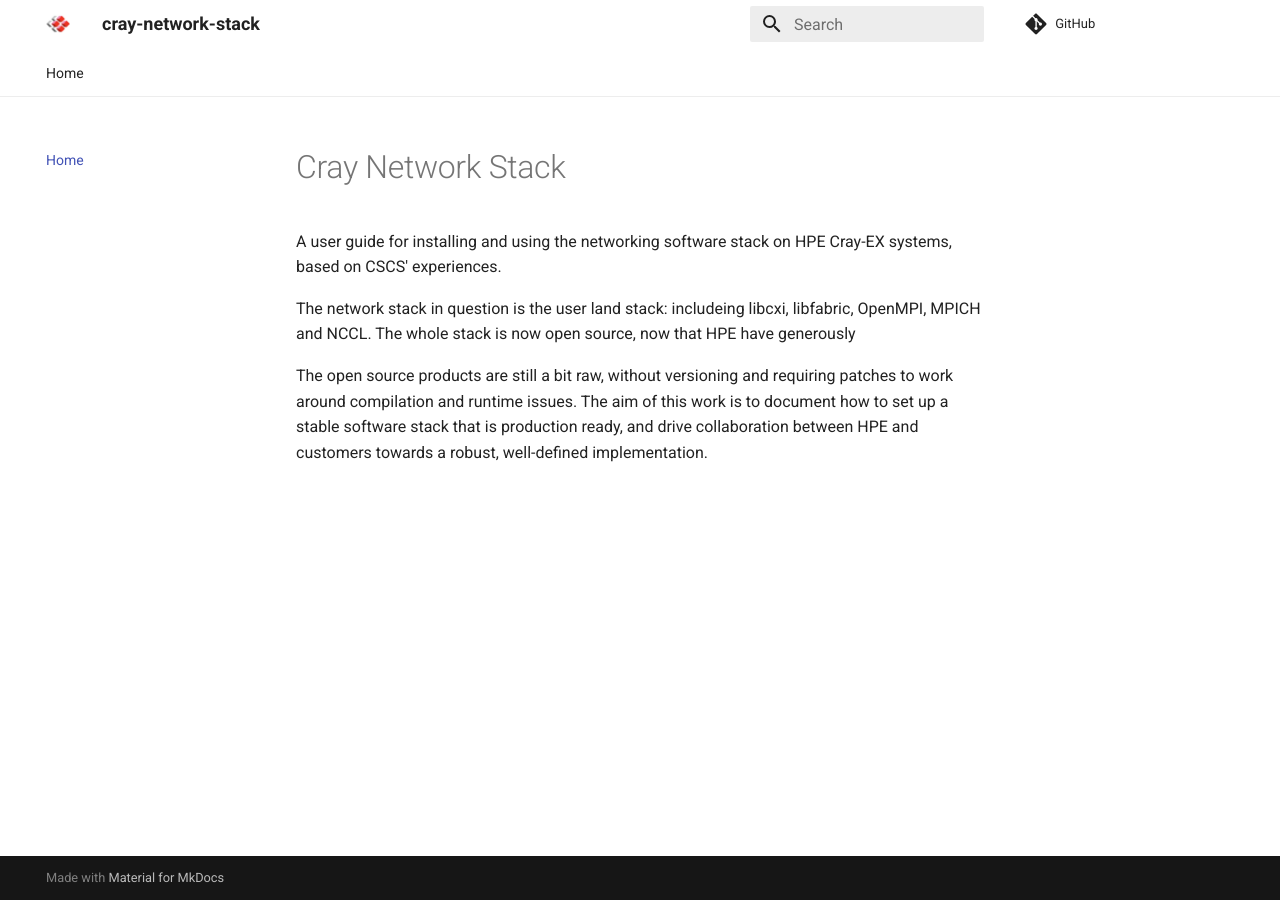
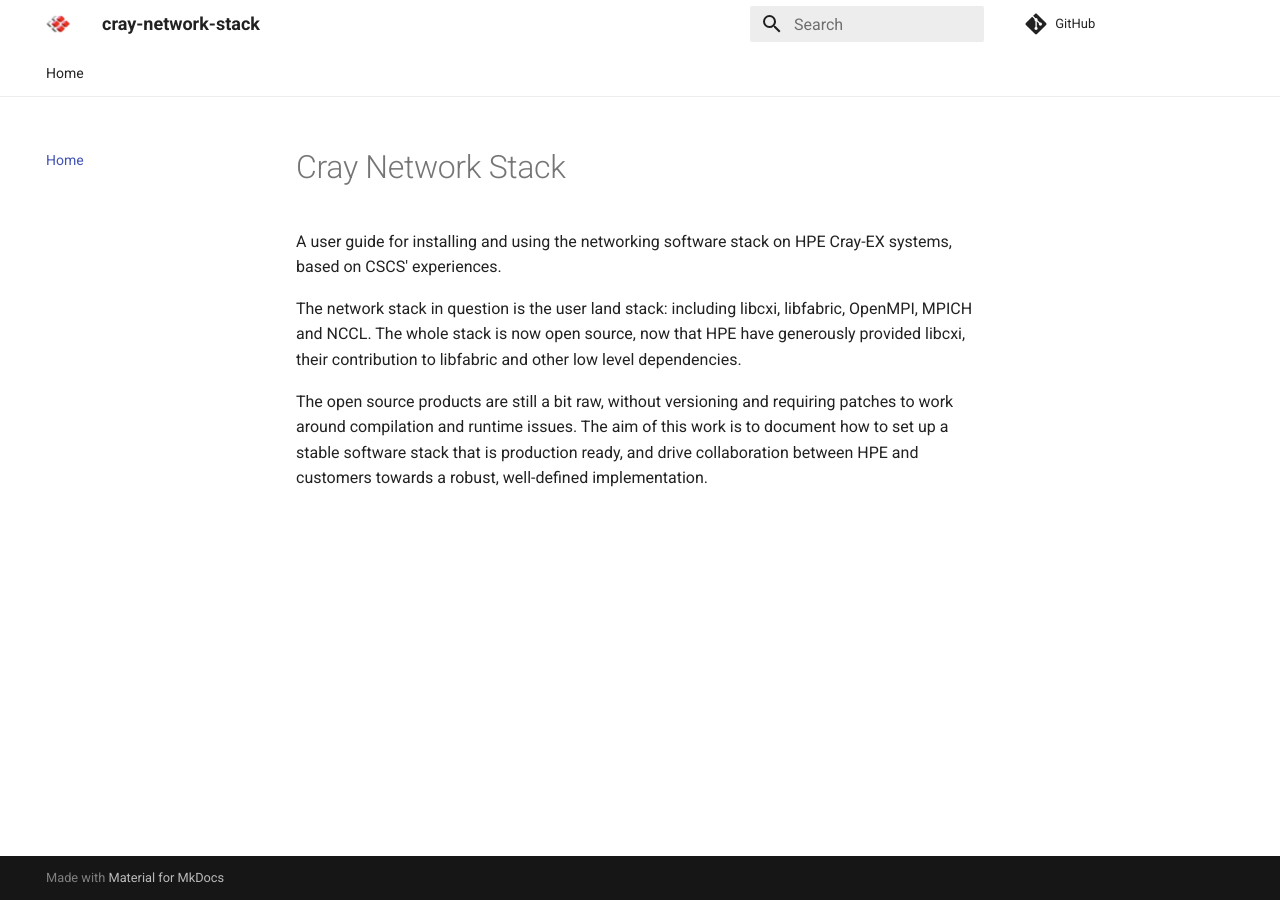
Before and after one commit to eth-cscs/network-stack-hack, an MkDocs documentation site: the page built from docs/index.md, in a window 1280 px wide. Built offline with MkDocs 1.6.1 and Material for MkDocs 9.7.7, drawn with Linux system fonts in a browser that asks for light colours; comment, search, counter and statistics services are not loaded.

Commit message:
clean up typos in index.md

```diff
--- a/docs/index.md
+++ b/docs/index.md
@@ -2,8 +2,8 @@
 
 A user guide for installing and using the networking software stack on HPE Cray-EX systems, based on CSCS' experiences.
 
-The network stack in question is the user land stack: includeing libcxi, libfabric, OpenMPI, MPICH and NCCL.
-The whole stack is now open source, now that HPE have generously
+The network stack in question is the user land stack: including libcxi, libfabric, OpenMPI, MPICH and NCCL.
+The whole stack is now open source, now that HPE have generously provided libcxi, their contribution to libfabric and other low level dependencies.
 
 The open source products are still a bit raw, without versioning and requiring patches to work around compilation and runtime issues.
 The aim of this work is to document how to set up a stable software stack that is production ready, and drive collaboration between HPE and customers towards a robust, well-defined implementation.
```
